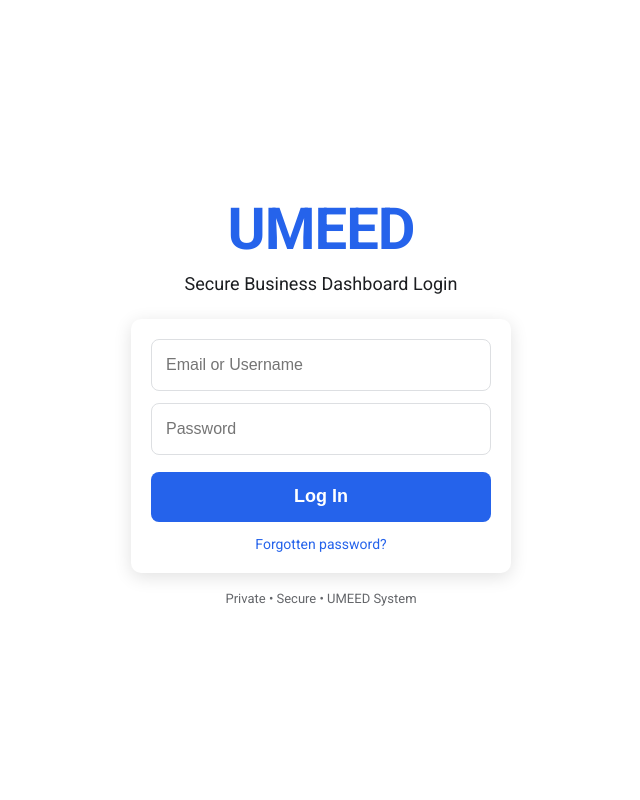
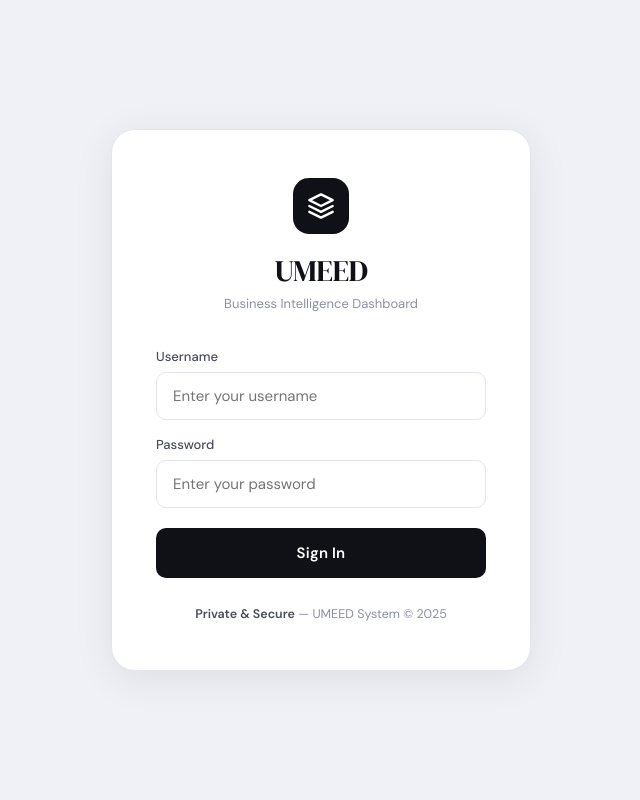
Before and after one commit to Rawish007/dashboard, a Flask app: page /login in a window 1280 px wide. Shown: the whole page, without its empty margins (319-959 px from the left). Run offline with Flask 3, Linux system fonts and the light colour scheme.

Commit message:
Update login.html

```diff
--- a/templates/login.html
+++ b/templates/login.html
@@ -1,233 +1,203 @@
 <!DOCTYPE html>
 <html lang="en">
-
 <head>
-
 <meta charset="UTF-8">
 <meta name="viewport" content="width=device-width, initial-scale=1.0">
+<title>UMEED — Login</title>
+<link href="https://fonts.googleapis.com/css2?family=DM+Sans:wght@300;400;500;600&family=DM+Serif+Display&display=swap" rel="stylesheet">
+<style>
+*{margin:0;padding:0;box-sizing:border-box}
 
-<title>UMEED Login</title>
-
-<link href="https://fonts.googleapis.com/css2?family=Roboto:wght@300;400;500;700&display=swap" rel="stylesheet">
-
-<style>
-
-/* RESET */
-
-*{
-    margin:0;
-    padding:0;
-    box-sizing:border-box;
+:root{
+  --ink:#0f1117;
+  --ink2:#4a4d5a;
+  --ink3:#8b8fa8;
+  --surface:#ffffff;
+  --bg:#f0f1f6;
+  --blue:#2563eb;
+  --blue-dark:#1d4ed8;
+  --blue-soft:#eff4ff;
+  --border:#e2e4f0;
+  --red:#dc2626;
+  --radius:14px;
 }
 
-/* BODY */
-
 body{
-
-    font-family:'Roboto',sans-serif;
-
-    height:100vh;
-
-    display:flex;
-
-    justify-content:center;
-
-    align-items:center;
-
-    background:#ffffff;
-
+  font-family:'DM Sans',sans-serif;
+  background:var(--bg);
+  min-height:100vh;
+  display:grid;
+  place-items:center;
+  padding:24px;
 }
 
-/* LOGIN BOX CENTER */
-
-.login-box{
-
+.card{
+  background:var(--surface);
+  border:1px solid var(--border);
+  border-radius:24px;
+  padding:48px 44px;
   width:100%;
-    max-width:380px;
-
-    text-align:center;
-
+  max-width:420px;
+  box-shadow:0 8px 40px rgba(15,17,23,0.08);
+  animation:rise .5s cubic-bezier(.22,1,.36,1) both;
 }
 
-/* LOGO */
-
-.logo{
-
-    font-size:58px;
-
-    font-weight:700;
-
-    color:#2563eb;
-
-    letter-spacing:-1px;
-
-    margin-bottom:10px;
-
+@keyframes rise{
+  from{opacity:0;transform:translateY(18px)}
+  to{opacity:1;transform:translateY(0)}
 }
 
-/* TAGLINE */
-
-.tagline{
-
-    font-size:18px;
-
-    color:#1c1e21;
-
-    margin-bottom:25px;
-
-    font-weight:400;
-
+.brand{
+  text-align:center;
+  margin-bottom:36px;
 }
 
-/* FORM BOX */
-
-.form-box{
-
-    background:#fff;
-
-    padding:20px;
-
-    border-radius:10px;
-
-    box-shadow:
-    0 4px 18px rgba(0,0,0,0.12);
-
+.brand-icon{
+  width:56px;height:56px;
+  background:var(--ink);
+  border-radius:16px;
+  display:inline-flex;
+  align-items:center;
+  justify-content:center;
+  margin-bottom:16px;
 }
 
-/* INPUT */
-
-.input{
-
-    width:100%;
-
-    height:52px;
-
-    margin-bottom:12px;
-
-    padding:0 14px;
-
-    border:1px solid #dddfe2;
-
-    border-radius:8px;
-
-    font-size:16px;
-
-    outline:none;
-
+.brand-icon svg{
+  width:28px;height:28px;
+  fill:none;
+  stroke:#fff;
+  stroke-width:2;
+  stroke-linecap:round;
+  stroke-linejoin:round;
 }
 
-.input:focus{
-
-    border-color:#2563eb;
-
-    box-shadow:0 0 0 3px rgba(37,99,235,0.15);
-
+.brand-name{
+  font-family:'DM Serif Display',serif;
+  font-size:30px;
+  color:var(--ink);
+  letter-spacing:-.5px;
+  display:block;
 }
 
-/* LOGIN BUTTON */
-
-.login-btn{
-
-    width:100%;
-
-    height:50px;
-
-    border:none;
-
-    border-radius:8px;
-
-    background:#2563eb;
-
-    color:#fff;
-
-    font-size:18px;
-
-    font-weight:700;
-
-    cursor:pointer;
-
-    transition:0.2s;
-
-    margin-top:5px;
-
+.brand-sub{
+  font-size:13px;
+  color:var(--ink3);
+  margin-top:4px;
+  font-weight:400;
 }
 
-.login-btn:hover{
-
-    background:#1d4ed8;
-
+.error-box{
+  background:#fef2f2;
+  border:1px solid #fecaca;
+  border-radius:10px;
+  padding:12px 16px;
+  margin-bottom:20px;
+  font-size:13.5px;
+  color:var(--red);
+  display:flex;
+  align-items:center;
+  gap:10px;
 }
 
-/* FORGOT */
-
-.forgot{
-
-    margin-top:12px;
-
+.error-box svg{
+  width:16px;height:16px;
+  flex-shrink:0;
+  stroke:currentColor;
+  fill:none;
+  stroke-width:2;
+  stroke-linecap:round;
 }
 
-.forgot a{
-
-    font-size:14px;
-
-    color:#2563eb;
-
-    text-decoration:none;
-
+label{
+  display:block;
+  font-size:13px;
+  font-weight:500;
+  color:var(--ink2);
+  margin-bottom:7px;
 }
 
-.forgot a:hover{
-
-    text-decoration:underline;
-
+input[type=text],
+input[type=password]{
+  width:100%;
+  height:48px;
+  border:1.5px solid var(--border);
+  border-radius:10px;
+  padding:0 16px;
+  font-size:15px;
+  font-family:'DM Sans',sans-serif;
+  color:var(--ink);
+  background:var(--surface);
+  outline:none;
+  transition:border-color .2s, box-shadow .2s;
+  margin-bottom:16px;
 }
 
-/* FOOTER */
+input[type=text]:focus,
+input[type=password]:focus{
+  border-color:var(--blue);
+  box-shadow:0 0 0 4px rgba(37,99,235,.12);
+}
+
+.btn{
+  width:100%;
+  height:50px;
+  background:var(--ink);
+  color:#fff;
+  border:none;
+  border-radius:10px;
+  font-size:15px;
+  font-weight:600;
+  font-family:'DM Sans',sans-serif;
+  cursor:pointer;
+  letter-spacing:.2px;
+  transition:background .2s, transform .1s;
+  margin-top:4px;
+}
+
+.btn:hover{background:#1e2130}
+.btn:active{transform:scale(.98)}
 
 .footer{
-
-    margin-top:18px;
-
-    font-size:13px;
-
-    color:#65676b;
-
+  text-align:center;
+  margin-top:28px;
+  font-size:12.5px;
+  color:var(--ink3);
 }
 
+.footer strong{color:var(--ink2)}
 </style>
-
 </head>
-
 <body>
 
-<div class="login-box">
+<div class="card">
 
-    <div class="logo">UMEED</div>
-
-    <div class="tagline">
-        Secure Business Dashboard Login
+  <div class="brand">
+    <div class="brand-icon">
+      <svg viewBox="0 0 24 24"><path d="M12 2L2 7l10 5 10-5-10-5z"/><path d="M2 17l10 5 10-5"/><path d="M2 12l10 5 10-5"/></svg>
+    </div>
+    <span class="brand-name">UMEED</span>
+    <p class="brand-sub">Business Intelligence Dashboard</p>
   </div>
 
-    <div class="form-box">
+  {% if error %}
+  <div class="error-box">
+    <svg viewBox="0 0 24 24"><circle cx="12" cy="12" r="10"/><line x1="12" y1="8" x2="12" y2="12"/><line x1="12" y1="16" x2="12.01" y2="16"/></svg>
+    {{ error }}
+  </div>
+  {% endif %}
 
   <form method="POST">
+    <label for="username">Username</label>
+    <input type="text" id="username" name="username" placeholder="Enter your username" required autocomplete="username">
 
-            <input type="text" name="username" class="input" placeholder="Email or Username" required>
+    <label for="password">Password</label>
+    <input type="password" id="password" name="password" placeholder="Enter your password" required autocomplete="current-password">
 
-            <input type="password" name="password" class="input" placeholder="Password" required>
-
-            <button type="submit" class="login-btn">Log In</button>
-
+    <button class="btn" type="submit">Sign In</button>
   </form>
 
-        <div class="forgot">
-            <a href="/forgot-password">Forgotten password?</a>
-        </div>
-
-    </div>
-
   <div class="footer">
-        Private • Secure • UMEED System
+    <strong>Private &amp; Secure</strong> — UMEED System &copy; 2025
   </div>
 
 </div>
```
Lines whose indentation alone changed are shown as unchanged.
